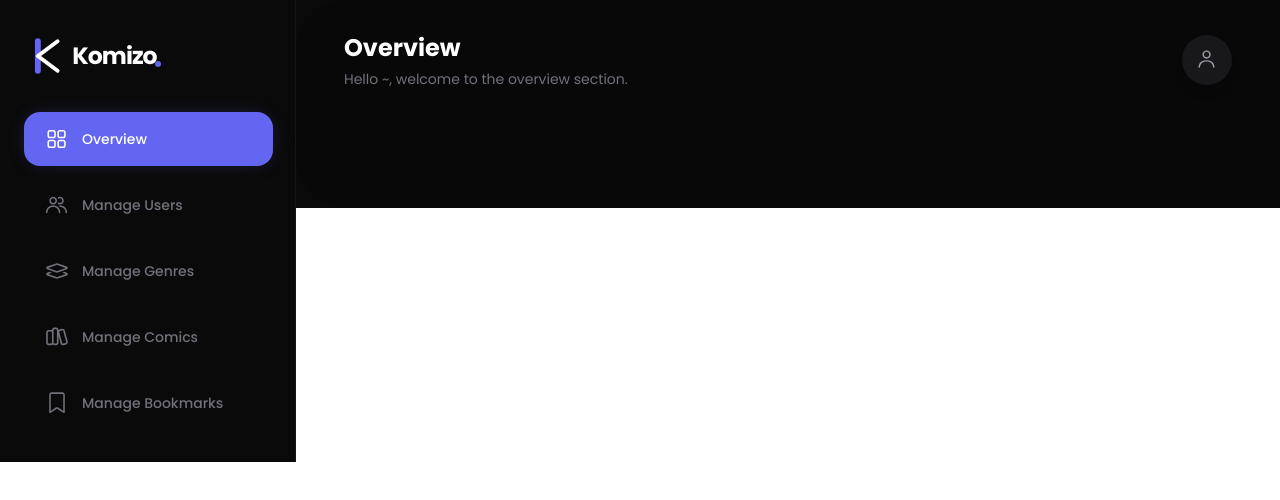
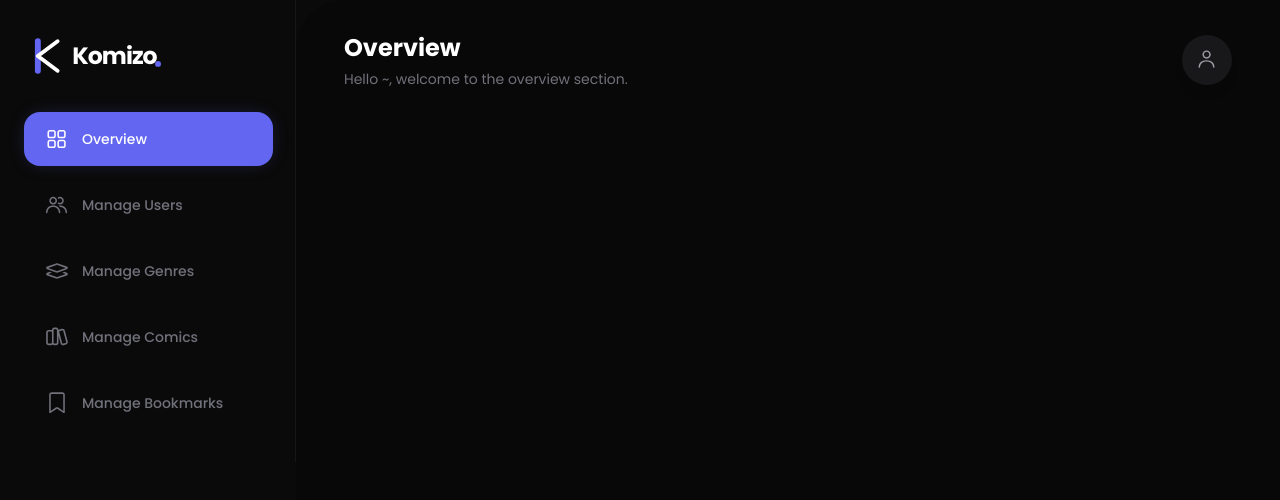
Before and after one commit to fahmirizalbudi/komizo, a Next.js app: page /admin in a window 1280 px wide. Shown: the top 500 px of the page. Built offline with nearby package versions, Linux system fonts and the light colour scheme; no server answers.

Commit message:
fix: fix shrink layout by add min height

```diff
--- a/src/components/layout/admin/AdminLayoutWrapper.tsx
+++ b/src/components/layout/admin/AdminLayoutWrapper.tsx
@@ -34,7 +34,7 @@ const AdminLayoutWrapper = ({ children }: AdminLayoutWrapperProps) => {
   return (
     <div className="flex w-full bg-neutral-950 text-zinc-300 antialiased font-sans">
       <AdminSidebar pathname={pathname} />
-      <main className="flex flex-col bg-black/20 relative rounded-l-[3rem] px-8 md:px-12 left-74 w-[calc(100%-18.5rem)] pb-20">
+      <main className="flex min-h-screen flex-col bg-black/20 relative rounded-l-[3rem] px-8 md:px-12 left-74 w-[calc(100%-18.5rem)] pb-20">
         <AdminHeader title={title} subtitle={subtitle} />
         {children}
       </main>
```
